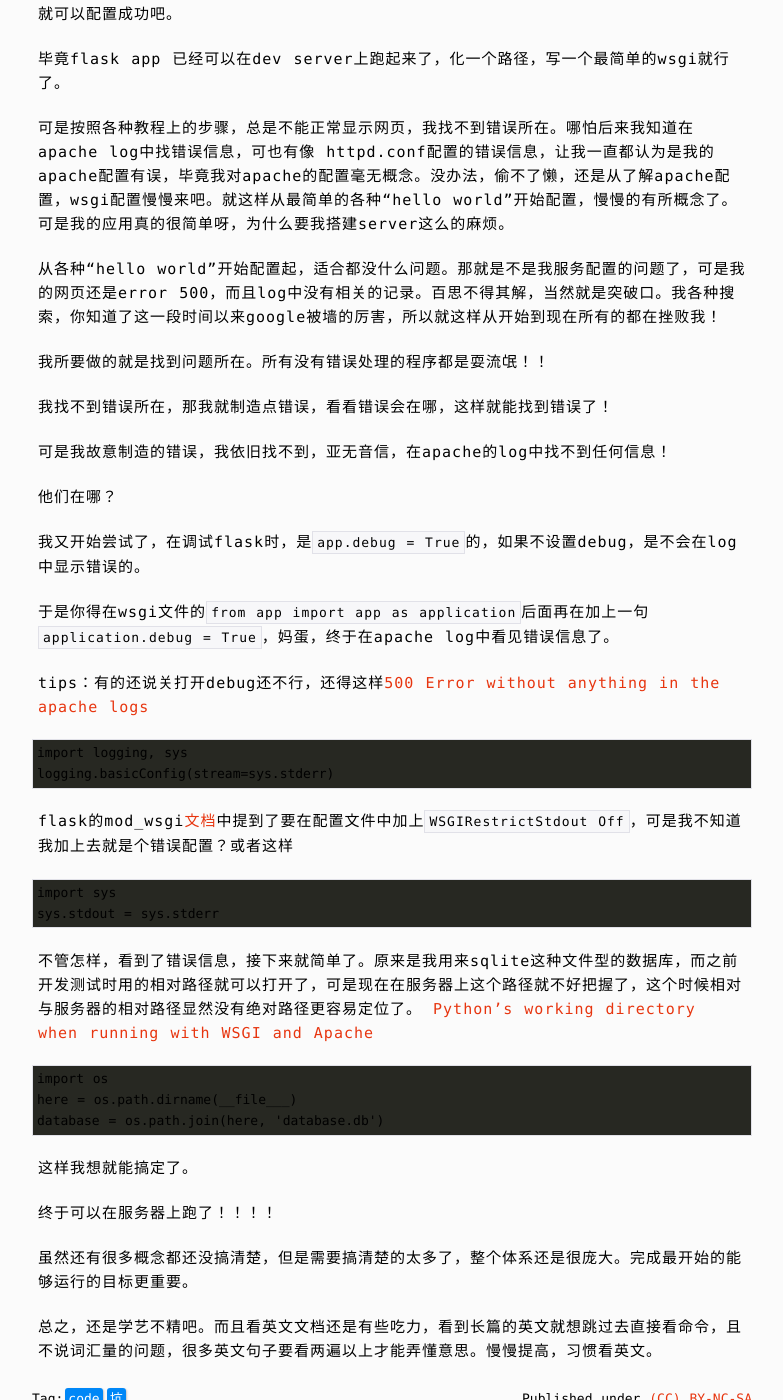
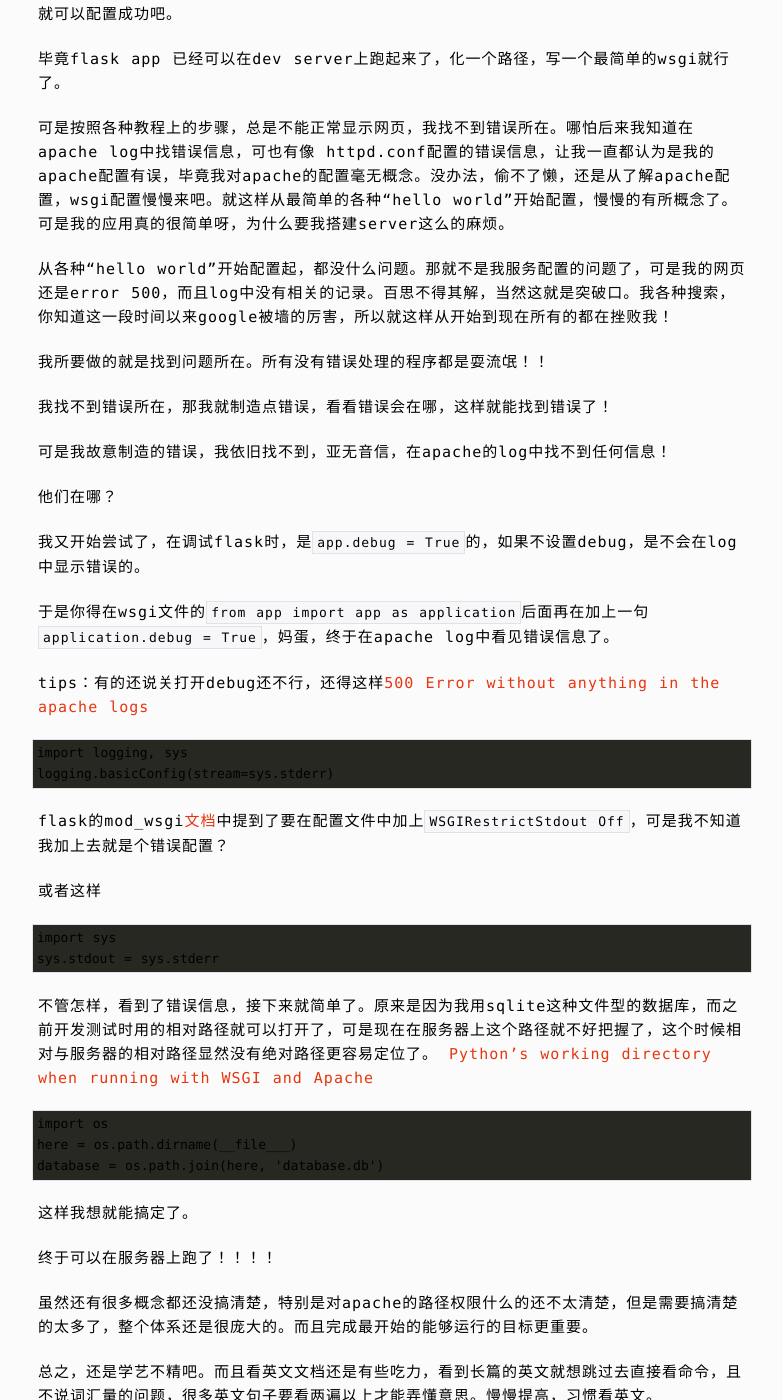
Before and after one commit to xavierskip/xavierskip.github.io, a Jekyll site: the page built from _posts/2014-06-18-apache-wsgi.md, in a window 1280 px wide and 1400 px high, scrolled down 428 px. Shown: the whole window, without its empty margins (248-1031 px from the left). Built offline with Jekyll 4.4.1, drawn with Linux system fonts in a browser that asks for light colours; nearby versions of some CDN libraries; comment, search, counter and statistics services are not loaded.

Commit message:
apache mod_wsgi post

```diff
--- a/_posts/2014-06-18-apache-wsgi.md
+++ b/_posts/2014-06-18-apache-wsgi.md
@@ -22,7 +22,7 @@ tags:
 可是按照各种教程上的步骤，总是不能正常显示网页，我找不到错误所在。哪怕后来我知道在apache log中找错误信息，可也有像 httpd.conf配置的错误信息，让我一直都认为是我的apache配置有误，毕竟我对apache的配置毫无概念。没办法，偷不了懒，还是从了解apache配置，wsgi配置慢慢来吧。就这样从最简单的各种“hello world”开始配置，慢慢的有所概念了。可是我的应用真的很简单呀，为什么要我搭建server这么的麻烦。
 
 
-从各种“hello world”开始配置起，适合都没什么问题。那就是不是我服务配置的问题了，可是我的网页还是error 500，而且log中没有相关的记录。百思不得其解，当然就是突破口。我各种搜索，你知道了这一段时间以来google被墙的厉害，所以就这样从开始到现在所有的都在挫败我！
+从各种“hello world”开始配置起，都没什么问题。那就不是我服务配置的问题了，可是我的网页还是error 500，而且log中没有相关的记录。百思不得其解，当然这就是突破口。我各种搜索，你知道这一段时间以来google被墙的厉害，所以就这样从开始到现在所有的都在挫败我！
 
 我所要做的就是找到问题所在。所有没有错误处理的程序都是耍流氓！！
 
@@ -41,12 +41,14 @@ tips：有的还说关打开debug还不行，还得这样[500 Error without anyt
 	import logging, sys
 	logging.basicConfig(stream=sys.stderr)
 
-flask的mod_wsgi[文档](http://dormousehole.readthedocs.org/en/latest/deploying/mod_wsgi.html)中提到了要在配置文件中加上`WSGIRestrictStdout Off`，可是我不知道我加上去就是个错误配置？或者这样
+flask的mod_wsgi[文档](http://dormousehole.readthedocs.org/en/latest/deploying/mod_wsgi.html)中提到了要在配置文件中加上`WSGIRestrictStdout Off`，可是我不知道我加上去就是个错误配置？
+
+或者这样
 
 	import sys
 	sys.stdout = sys.stderr
 
-不管怎样，看到了错误信息，接下来就简单了。原来是我用来sqlite这种文件型的数据库，而之前开发测试时用的相对路径就可以打开了，可是现在在服务器上这个路径就不好把握了，这个时候相对与服务器的相对路径显然没有绝对路径更容易定位了。
+不管怎样，看到了错误信息，接下来就简单了。原来是因为我用sqlite这种文件型的数据库，而之前开发测试时用的相对路径就可以打开了，可是现在在服务器上这个路径就不好把握了，这个时候相对与服务器的相对路径显然没有绝对路径更容易定位了。
 [Python's working directory when running with WSGI and Apache](http://stackoverflow.com/questions/12081789/pythons-working-directory-when-running-with-wsgi-and-apache)
 
 	import os
@@ -57,7 +59,7 @@ flask的mod_wsgi[文档](http://dormousehole.readthedocs.org/en/latest/deploying
 
 终于可以在服务器上跑了！！！！
 
-虽然还有很多概念都还没搞清楚，但是需要搞清楚的太多了，整个体系还是很庞大。完成最开始的能够运行的目标更重要。
+虽然还有很多概念都还没搞清楚，特别是对apache的<Directory>路径权限什么的还不太清楚，但是需要搞清楚的太多了，整个体系还是很庞大的。而且完成最开始的能够运行的目标更重要。
 
 
 总之，还是学艺不精吧。而且看英文文档还是有些吃力，看到长篇的英文就想跳过去直接看命令，且不说词汇量的问题，很多英文句子要看两遍以上才能弄懂意思。慢慢提高，习惯看英文。
```
